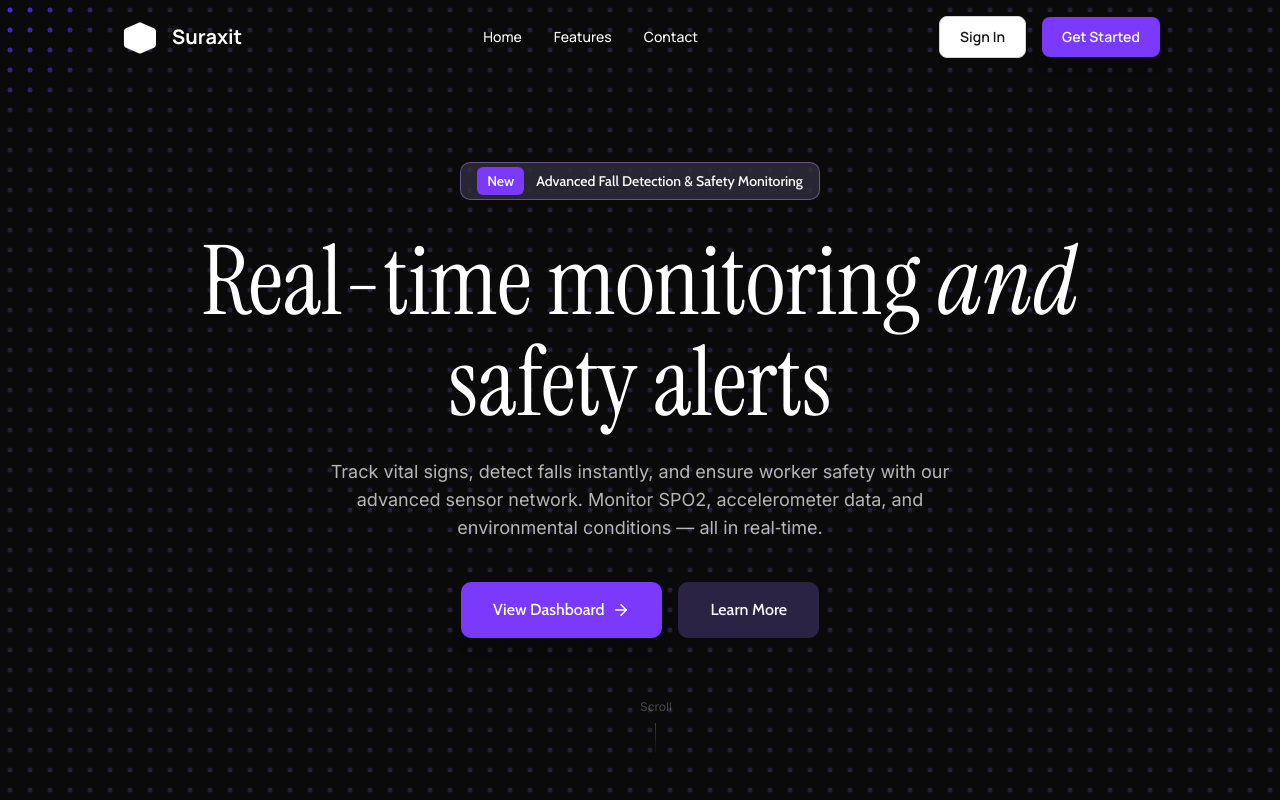
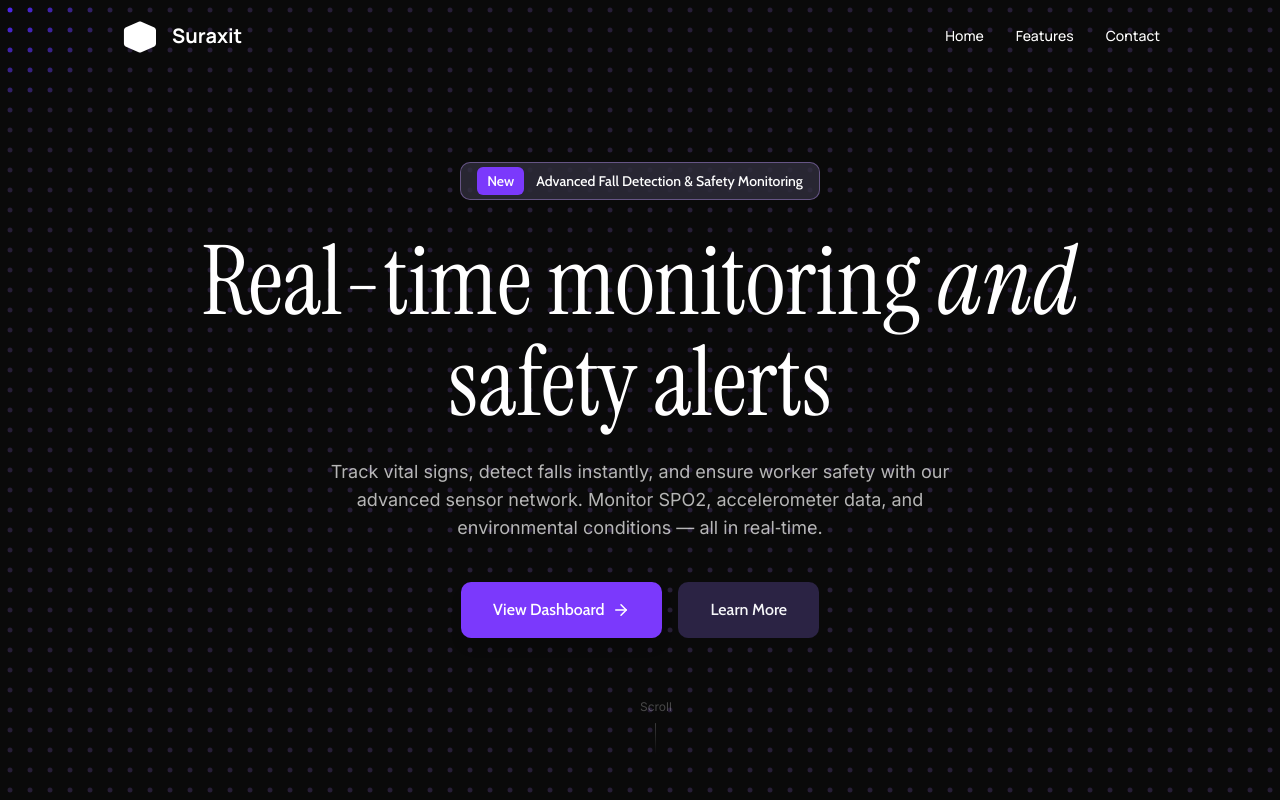
Before and after one commit to lavanyajain14/Suraxit, a React (Vite) app in the folder software/: page / in a window 1280 px wide. Shown: the top 800 px of the page. Built offline with nearby package versions, Linux system fonts and the light colour scheme; what @solana/web3.js would draw is missing.

Commit message:
feat: Refactor Navbar component by removing desktop action buttons for improved mobile responsiveness

```diff
--- a/software/src/components/Navbar.jsx
+++ b/software/src/components/Navbar.jsx
@@ -33,17 +33,7 @@ const Navbar = () => {
             </a>
           </div>
 
-          {/* Desktop Action Buttons */}
-          <div className="hidden md:flex items-center gap-4">
-            <button className="px-5 py-2.5 bg-white border border-[#d4d4d4] rounded-lg text-[#171717] font-manrope font-semibold text-sm hover:bg-gray-100 transition-colors">
-              Sign In
-            </button>
-            <button className="px-5 py-2.5 bg-primary rounded-lg text-[#fafafa] font-manrope font-semibold text-sm shadow-lg hover:bg-purple-600 transition-colors">
-              Get Started
-            </button>
-          </div>
 
-          {/* Mobile Menu Button */}
           <button
             className="md:hidden text-white"
             onClick={() => setMobileMenuOpen(!mobileMenuOpen)}
```
